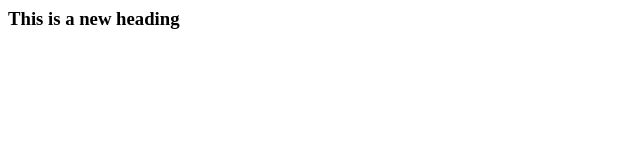
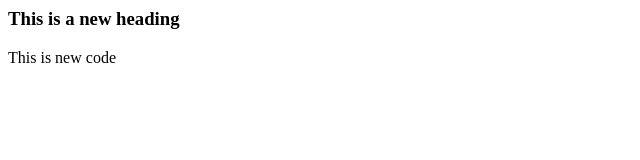
Before and after one commit to CodeCollecor00/LocalRepo, a plain HTML site: page index.html in a window 1280 px wide. Shown: the whole page, without its empty margins (0-640 px from the left). Drawn offline with Linux system fonts and the light colour scheme.

Commit message:
Add new code

```diff
--- a/index.html
+++ b/index.html
@@ -1 +1,2 @@
 <h3>This is a new heading</h3>
+<p>This is new code</p>
```
